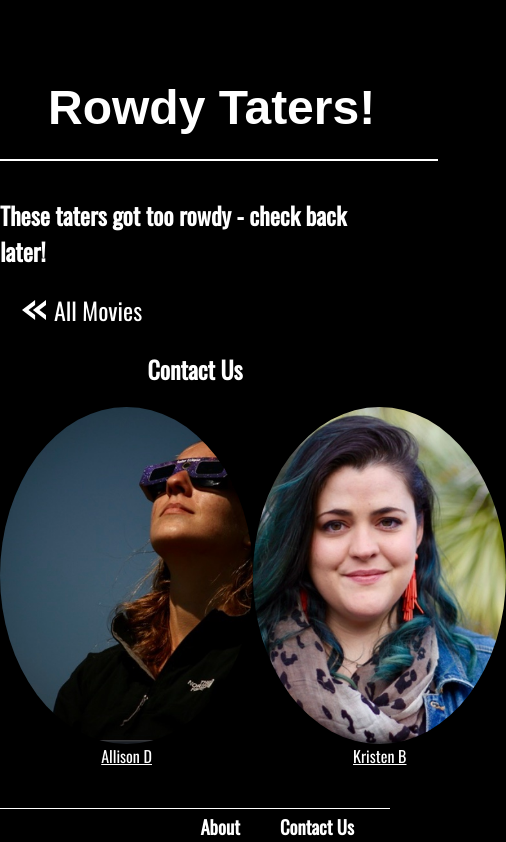
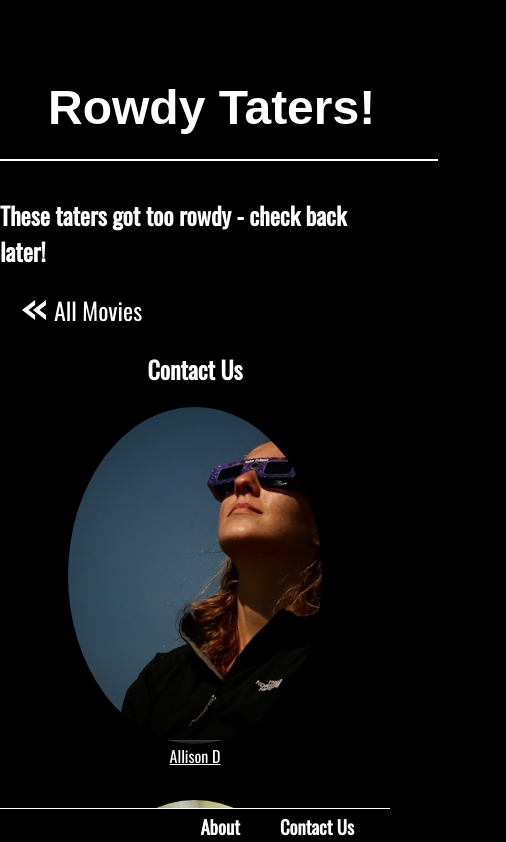
Before and after one commit to dietza/rowdy-taters, a React (Create React App) app: page /contact-us in a window 390 px wide. Shown: the top 842 px of the page, 506 px wide, since content can reach past the window. Built offline with nearby package versions, Linux system fonts and the light colour scheme; no server answers; a web font is replaced by a local one.

Commit message:
Add media queries to about and contact pages, add margins to bottom of all pages to accommodate full view of page contents

```diff
--- a/src/Components/About/About.css
+++ b/src/Components/About/About.css
@@ -58,3 +58,14 @@
   justify-content: space-evenly;
   width: 100vw;
 }
+
+@media screen and (max-width: 800px) {
+
+  .about-section {
+    display: flex;
+    flex-direction: column;
+    justify-content: center;
+    align-items: center
+  }
+
+}
--- a/src/Components/Contact/Contact.css
+++ b/src/Components/Contact/Contact.css
@@ -64,3 +64,19 @@
 .github-link {
   text-decoration: underline;
 }
+
+@media screen and (max-width: 800px) {
+
+  .contacts {
+    display: flex;
+    flex-direction: column;
+    justify-content: center;
+    align-items: center;
+    margin-bottom: 5rem;
+
+  }
+
+  .contact-info {
+    margin-bottom: 2rem;
+  }
+}
--- a/src/Components/Details/Details.css
+++ b/src/Components/Details/Details.css
@@ -3,6 +3,7 @@
   display: flex;
   flex-direction: column;
   align-items: center;
+  margin-bottom: 5rem
 }
 
 .return-to-home-view-btn {
--- a/src/Components/Movies/Movies.css
+++ b/src/Components/Movies/Movies.css
@@ -7,4 +7,5 @@
   flex-wrap: wrap;
   justify-content: space-evenly;
   width: 95vw;
+  margin-bottom: 3rem
 }
```
